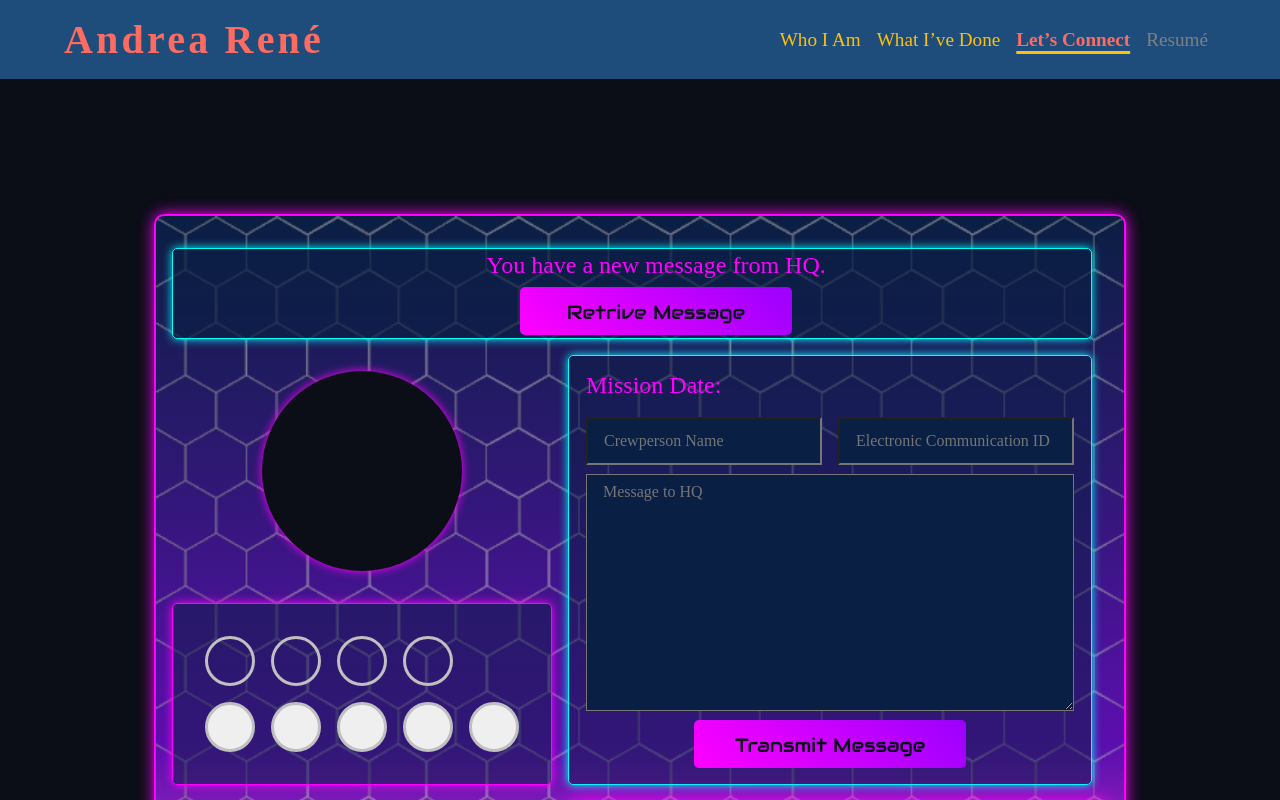
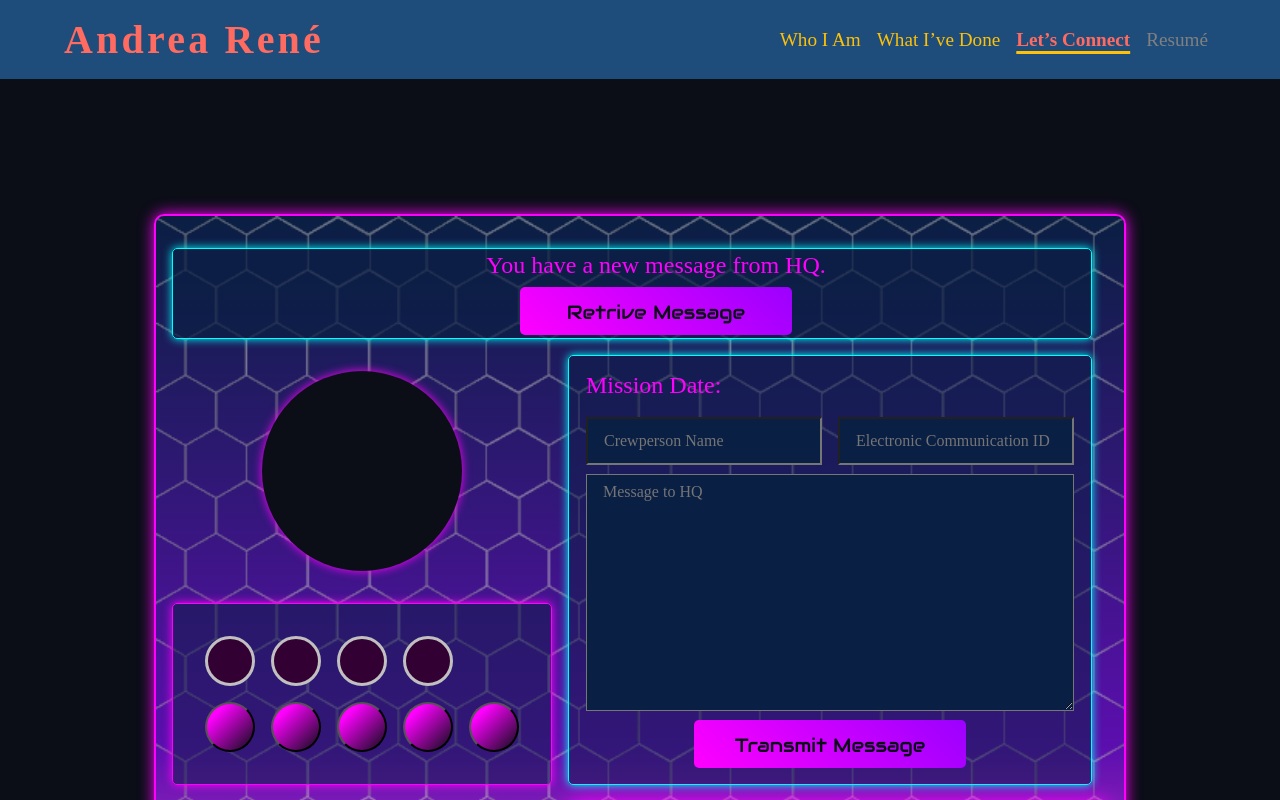
Before and after one commit to AndreaRene/AndreaRenePortfolio, a React (Vite) app: page /#/contact in a window 1280 px wide. Shown: the top 800 px of the page. Built offline with nearby package versions, Linux system fonts and the light colour scheme; a web font is replaced by a local one.

Commit message:
update lights pannel to be more enticing

```diff
--- a/src/pages/Contact/LightsPanel.scss
+++ b/src/pages/Contact/LightsPanel.scss
@@ -23,11 +23,14 @@
 }
 
 .light {
-  list-style: none;
   border: 3px solid silver;
   border-radius: 50%;
   width: 50px;
   height: 50px;
+  background-color: darken(
+    $neon-pink,
+    40%
+  ); // Adjust this to your desired "dim" color
 }
 
 .light.active {
@@ -44,10 +47,26 @@
 }
 
 .lights-button {
-  border: 3px solid silver;
+  // border: 3px solid silver;
   border-radius: 50%;
   width: 50px;
   height: 50px;
+  background: linear-gradient(135deg, $neon-pink 20%, $cosmic-black 100%);
+  color: $cosmic-black;
+  // box-shadow: 0 0 10px 2px $neon-pink;
+  font-family: 'Orbitron', sans-serif;
+  cursor: pointer;
+  transition: all 0.3s ease;
+
+  &:hover {
+    background: linear-gradient(135deg, $electric-blue 60%, $neon-pink 100%);
+    box-shadow: 0 0 12px 4px $neon-pink;
+  }
+
+  &:active {
+    background: linear-gradient(135deg, $violet-purple 60%, $neon-pink 100%);
+    box-shadow: inset 0 0 8px $neon-pink;
+  }
 }
 
 /* Lights Modal Styling */
```
